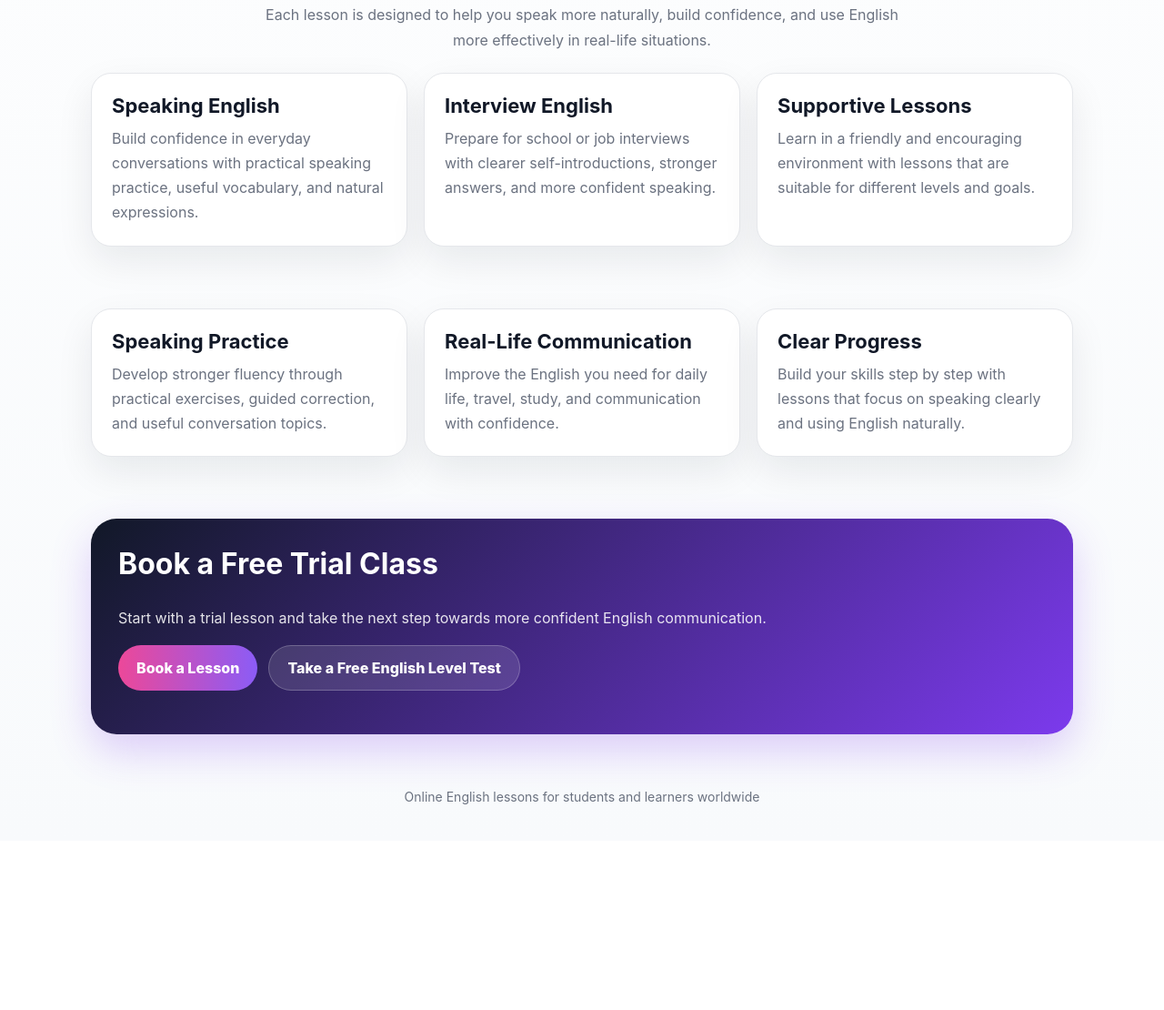
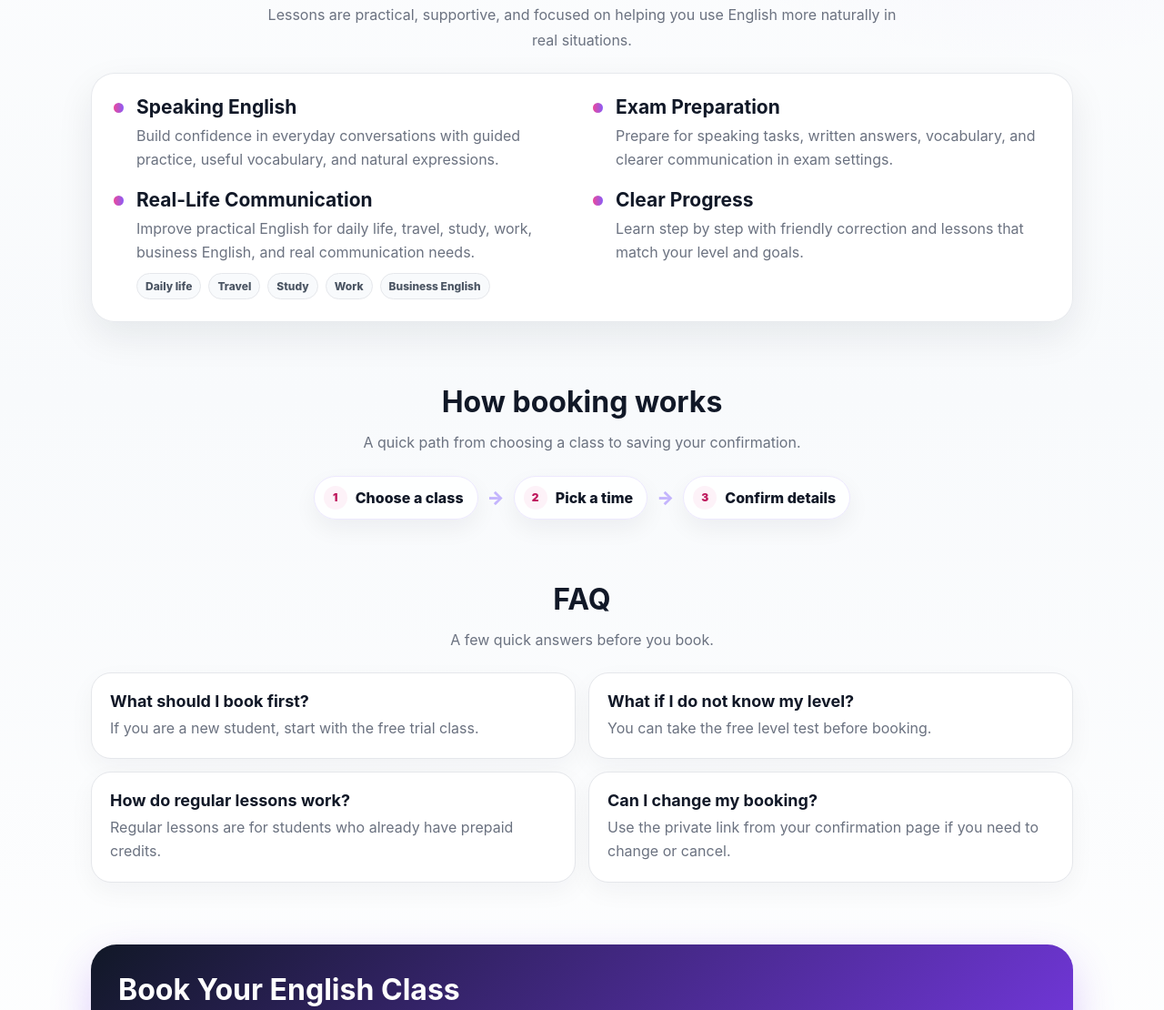
Before and after one commit to andrewzhai98/class-booking, a website: page index.html in a window 1280 px wide. Shown: the part 774-1884 px from the top of the page at 91% size. Before the commit the page ends 1698 px from the top, so only its background shows below. Drawn offline with Linux system fonts and the light colour scheme.

Commit message:
Add config module and update booking, availability, and UI files

```diff
--- a/index.html
+++ b/index.html
@@ -3,7 +3,7 @@
 <head>
   <meta charset="UTF-8" />
   <meta name="viewport" content="width=device-width, initial-scale=1.0" />
-  <title>English with Becky</title>
+  <title>English with [ph_REAL_NAME_3_ph]</title>
   <style>
     :root {
       --bg:#f8fafc;
@@ -21,7 +21,10 @@
     body{
       margin:0;
       font-family:Inter,Arial,sans-serif;
-      background:linear-gradient(180deg,#fff 0%,#f8fafc 100%);
+      background:
+        radial-gradient(circle at 8% 6%, rgba(236,72,153,.14), transparent 26%),
+        radial-gradient(circle at 88% 10%, rgba(139,92,246,.12), transparent 28%),
+        linear-gradient(180deg,#fff 0%,#f8fafc 56%,#fff 100%);
       color:var(--text);
     }
 
@@ -39,11 +42,12 @@
       grid-template-columns:.92fr 1.08fr;
       gap:22px;
       align-items:center;
-      background:white;
-      border:1px solid var(--border);
+      background:rgba(255,255,255,.92);
+      border:1px solid rgba(229,231,235,.9);
       border-radius:28px;
       padding:18px;
       box-shadow:var(--shadow);
+      backdrop-filter:blur(10px);
     }
 
     .teacher-photo{
@@ -140,30 +144,132 @@
       line-height:1.7;
     }
 
-    .grid-3{
-      display:grid;
-      grid-template-columns:repeat(3,1fr);
-      gap:18px;
+    .focus-panel{
+      background:rgba(255,255,255,.92);
+      border:1px solid rgba(229,231,235,.9);
+      border-radius:26px;
+      padding:24px;
+      box-shadow:var(--shadow);
     }
 
-    .card{
+    .focus-grid{
+      display:grid;
+      grid-template-columns:1fr 1fr;
+      gap:18px 24px;
+    }
+
+    .focus-item{
+      display:flex;
+      gap:14px;
+      align-items:flex-start;
+    }
+
+    .dot{
+      width:11px;
+      height:11px;
+      border-radius:999px;
+      background:linear-gradient(90deg,var(--primary),var(--primary2));
+      margin-top:8px;
+      flex:0 0 11px;
+    }
+
+    .focus-item h3{
+      font-size:21px;
+      margin:0 0 6px;
+    }
+
+    .focus-item p{
+      color:var(--muted);
+      line-height:1.65;
+      margin:0;
+    }
+
+    .tag-list{
+      display:flex;
+      flex-wrap:wrap;
+      gap:8px;
+      margin-top:10px;
+    }
+
+    .tag-list span{
+      display:inline-flex;
+      padding:6px 9px;
+      border-radius:999px;
+      background:#f8fafc;
+      border:1px solid var(--border);
+      color:#4b5563;
+      font-size:12px;
+      font-weight:800;
+    }
+
+    .tiny-flow{
+      max-width:860px;
+      margin:0 auto;
+      display:flex;
+      align-items:center;
+      justify-content:center;
+      gap:10px;
+      flex-wrap:wrap;
+    }
+
+    .bubble{
+      display:inline-flex;
+      align-items:center;
+      gap:9px;
+      min-height:46px;
+      padding:10px 15px 10px 10px;
+      border-radius:999px;
+      background:rgba(255,255,255,.92);
+      border:1px solid #ede9fe;
+      box-shadow:0 10px 26px rgba(17,24,39,.055);
+      font-weight:800;
+      white-space:nowrap;
+    }
+
+    .bubble em{
+      width:26px;
+      height:26px;
+      display:inline-flex;
+      align-items:center;
+      justify-content:center;
+      border-radius:999px;
+      background:#fdf2f8;
+      color:#be185d;
+      font-size:12px;
+      font-style:normal;
+      font-weight:900;
+      flex:0 0 auto;
+    }
+
+    .tiny-arrow{
+      color:#c4b5fd;
+      font-size:20px;
+      font-weight:900;
+    }
+
+    .faq-grid{
+      display:grid;
+      grid-template-columns:repeat(2,1fr);
+      gap:14px;
+    }
+
+    .faq-item{
       background:white;
       border:1px solid var(--border);
       border-radius:22px;
-      padding:22px;
-      box-shadow:var(--shadow);
+      padding:20px;
+      box-shadow:0 10px 28px rgba(17,24,39,.045);
     }
 
-    .card h3{
-      margin-top:0;
-      margin-bottom:10px;
-      font-size:22px;
+    .faq-item strong{
+      display:block;
+      margin-bottom:7px;
+      font-size:18px;
     }
 
-    .card p{
+    .faq-item span{
       color:var(--muted);
-      line-height:1.7;
-      margin:0;
+      line-height:1.6;
     }
 
     .cta{
@@ -187,7 +293,7 @@
     }
 
     @media (max-width:900px){
-      .hero-card,.grid-3{
+      .hero-card,.focus-grid,.faq-grid{
         grid-template-columns:1fr;
       }
 
@@ -199,25 +305,44 @@
         width:100%;
       }
     }
+
+    @media (max-width:560px){
+      .tiny-flow{
+        display:grid;
+        grid-template-columns:1fr;
+        max-width:360px;
+      }
+
+      .bubble{
+        justify-content:flex-start;
+        width:100%;
+        white-space:normal;
+      }
+
+      .tiny-arrow{
+        transform:rotate(90deg);
+        text-align:center;
+      }
+    }
   </style>
 </head>
 <body>
   <header class="hero container">
     <div class="hero-card">
-      <img class="teacher-photo" src="WechatIMG158.jpg" alt="Becky" />
+      <img class="teacher-photo" src="WechatIMG158.jpg" alt="[ph_REAL_NAME_3_ph]" />
       <div>
         <div class="pill">1-on-1 English Lessons · British Teacher · Online</div>
         <h1>Speak Naturally, Learn with Confidence</h1>
-        <div class="sub">Personalised 1-on-1 English lessons for students and learners who want to improve speaking, interview skills, and everyday communication.</div>
+        <div class="sub">Personalised 1-on-1 English lessons for students and learners who want to improve speaking, exam preparation, and practical communication.</div>
         <div class="btns">
           <a class="btn btn-primary" href="booking.html">Book a Lesson</a>
           <a class="btn btn-secondary" href="english_level_testen.html">Take a Free English Level Test</a>
         </div>
         <div class="mini-points">
-          <div>British English teacher</div>
-          <div>Friendly and supportive style</div>
-          <div>Speaking, interview and daily English</div>
-          <div>Suitable for students and learners</div>
+          <div>Native English teacher with a standard British accent</div>
+          <div>Friendly and supportive teaching style</div>
+          <div>TEFL qualified with 6 years of experience</div>
+          <div>English degree · all ages and levels welcome</div>
         </div>
       </div>
     </div>
@@ -226,19 +351,45 @@
   <section class="section">
     <div class="container">
       <h2 class="title">What you can learn</h2>
-      <p class="desc">Each lesson is designed to help you speak more naturally, build confidence, and use English more effectively in real-life situations.</p>
-      <div class="grid-3">
-        <div class="card">
-          <h3>Speaking English</h3>
-          <p>Build confidence in everyday conversations with practical speaking practice, useful vocabulary, and natural expressions.</p>
-        </div>
-        <div class="card">
-          <h3>Interview English</h3>
-          <p>Prepare for school or job interviews with clearer self-introductions, stronger answers, and more confident speaking.</p>
-        </div>
-        <div class="card">
-          <h3>Supportive Lessons</h3>
-          <p>Learn in a friendly and encouraging environment with lessons that are suitable for different levels and goals.</p>
+      <p class="desc">Lessons are practical, supportive, and focused on helping you use English more naturally in real situations.</p>
+
+      <div class="focus-panel">
+        <div class="focus-grid">
+          <div class="focus-item">
+            <span class="dot"></span>
+            <div>
+              <h3>Speaking English</h3>
+              <p>Build confidence in everyday conversations with guided practice, useful vocabulary, and natural expressions.</p>
+            </div>
+          </div>
+          <div class="focus-item">
+            <span class="dot"></span>
+            <div>
+              <h3>Exam Preparation</h3>
+              <p>Prepare for speaking tasks, written answers, vocabulary, and clearer communication in exam settings.</p>
+            </div>
+          </div>
+          <div class="focus-item">
+            <span class="dot"></span>
+            <div>
+              <h3>Real-Life Communication</h3>
+              <p>Improve practical English for daily life, travel, study, work, business English, and real communication needs.</p>
+              <div class="tag-list">
+                <span>Daily life</span>
+                <span>Travel</span>
+                <span>Study</span>
+                <span>Work</span>
+                <span>Business English</span>
+              </div>
+            </div>
+          </div>
+          <div class="focus-item">
+            <span class="dot"></span>
+            <div>
+              <h3>Clear Progress</h3>
+              <p>Learn step by step with friendly correction and lessons that match your level and goals.</p>
+            </div>
+          </div>
         </div>
       </div>
     </div>
@@ -246,29 +397,38 @@
 
   <section class="section">
     <div class="container">
-      <div class="grid-3">
-        <div class="card">
-          <h3>Speaking Practice</h3>
-          <p>Develop stronger fluency through practical exercises, guided correction, and useful conversation topics.</p>
-        </div>
-        <div class="card">
-          <h3>Real-Life Communication</h3>
-          <p>Improve the English you need for daily life, travel, study, and communication with confidence.</p>
-        </div>
-        <div class="card">
-          <h3>Clear Progress</h3>
-          <p>Build your skills step by step with lessons that focus on speaking clearly and using English naturally.</p>
-        </div>
+      <h2 class="title">How booking works</h2>
+      <p class="desc">A quick path from choosing a class to saving your confirmation.</p>
+
+      <div class="tiny-flow" aria-label="Booking steps">
+        <div class="bubble"><em>1</em>Choose a class</div>
+        <div class="tiny-arrow">→</div>
+        <div class="bubble"><em>2</em>Pick a time</div>
+        <div class="tiny-arrow">→</div>
+        <div class="bubble"><em>3</em>Confirm details</div>
+      </div>
+    </div>
+  </section>
+
+  <section class="section">
+    <div class="container">
+      <h2 class="title">FAQ</h2>
+      <p class="desc">A few quick answers before you book.</p>
+      <div class="faq-grid">
+        <div class="faq-item"><strong>What should I book first?</strong><span>If you are a new student, start with the free trial class.</span></div>
+        <div class="faq-item"><strong>What if I do not know my level?</strong><span>You can take the free level test before booking.</span></div>
+        <div class="faq-item"><strong>How do regular lessons work?</strong><span>Regular lessons are for students who already have prepaid credits.</span></div>
+        <div class="faq-item"><strong>Can I change my booking?</strong><span>Use the private link from your confirmation page if you need to change or cancel.</span></div>
       </div>
     </div>
   </section>
 
   <section class="section">
     <div class="container cta">
-      <h2 style="margin-top:0;font-size:32px;">Book a Free Trial Class</h2>
-      <p>Start with a trial lesson and take the next step towards more confident English communication.</p>
+      <h2 style="margin-top:0;font-size:32px;">Book Your English Class</h2>
+      <p>Choose a free trial if you are new, or book a regular lesson if you already have lesson credits.</p>
       <div class="btns">
-        <a class="btn btn-primary" href="booking.html">Book a Lesson</a>
+        <a class="btn btn-primary" href="booking.html">Book a Class</a>
         <a class="btn btn-secondary" href="english_level_testen.html" style="background:rgba(255,255,255,.12);border-color:rgba(255,255,255,.22);color:white;">Take a Free English Level Test</a>
       </div>
     </div>
--- a/netlify/functions/book.js
+++ b/netlify/functions/book.js
@@ -14,6 +14,7 @@ const PRE_BUFFER_MINUTES = Number(process.env.PRE_BUFFER_MINUTES ?? process.env.
 const POST_BUFFER_MINUTES = Number(process.env.POST_BUFFER_MINUTES ?? process.env.BUFFER_MINUTES ?? 15);
 const INVITE_ATTENDEES = process.env.INVITE_ATTENDEES === "true";
 const MIN_LEAD_HOURS = Number(process.env.MIN_LEAD_HOURS || 12);
+const MAX_DAYS_AHEAD = Number(process.env.MAX_DAYS_AHEAD || 14);
 const MAX_BOOKINGS_PER_DAY = Number(process.env.MAX_BOOKINGS_PER_DAY || 4);
 const MAX_ACTIVE_BOOKINGS_PER_EMAIL = Number(process.env.MAX_ACTIVE_BOOKINGS_PER_EMAIL || 2);
 const SITE_URL = process.env.SITE_URL || "";
@@ -55,6 +56,10 @@ exports.handler = async (event) => {
 
     if (start < now.plus({ hours: MIN_LEAD_HOURS })) {
       throw userError(`Please choose a time at least ${MIN_LEAD_HOURS} hours in advance.`, 409);
+    }
+
+    if (start > now.plus({ days: MAX_DAYS_AHEAD })) {
+      throw userError(`Please choose a time within the next ${MAX_DAYS_AHEAD} days.`, 409);
     }
 
     let bookings = [];
--- a/netlify/functions/update-booking.js
+++ b/netlify/functions/update-booking.js
@@ -6,6 +6,7 @@ const CALENDAR_ID = process.env.GOOGLE_CALENDAR_ID || "primary";
 const SHEET_ID = process.env.GOOGLE_SHEET_ID;
 const SHEET_TAB = process.env.GOOGLE_SHEET_TAB || "Bookings";
 const MIN_LEAD_HOURS = Number(process.env.MIN_LEAD_HOURS || 12);
+const MAX_DAYS_AHEAD = Number(process.env.MAX_DAYS_AHEAD || 14);
 const PRE_BUFFER_MINUTES = Number(process.env.PRE_BUFFER_MINUTES ?? process.env.BUFFER_MINUTES ?? 15);
 const POST_BUFFER_MINUTES = Number(process.env.POST_BUFFER_MINUTES ?? process.env.BUFFER_MINUTES ?? 15);
 
@@ -141,7 +142,9 @@ exports.handler = async (event) => {
     const config = getClassConfig(booking.eventType);
     const newStart = DateTime.fromISO(payload.start, { zone: "utc" });
     if (!newStart.isValid) throw userError("Invalid new booking time.", 400);
-    if (newStart < DateTime.utc().plus({ hours: MIN_LEAD_HOURS })) throw userError(`Please choose a time at least ${MIN_LEAD_HOURS} hours in advance.`, 409);
+    const now = DateTime.utc();
+    if (newStart < now.plus({ hours: MIN_LEAD_HOURS })) throw userError(`Please choose a time at least ${MIN_LEAD_HOURS} hours in advance.`, 409);
+    if (newStart > now.plus({ days: MAX_DAYS_AHEAD })) throw userError(`Please choose a time within the next ${MAX_DAYS_AHEAD} days.`, 409);
     const newEnd = newStart.plus({ minutes: config.durationMinutes });
 
     const busyResponse = await calendar.freebusy.query({
```
Also changed, not shown: booking.html (+22 -4 lines), manage-booking.html (+14 -2 lines), netlify/functions/availability.js (+25 -1 lines), netlify/functions/config.js (added, +31 -0 lines), README.md.
